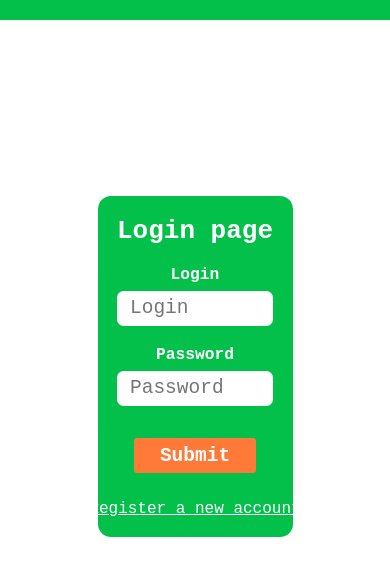
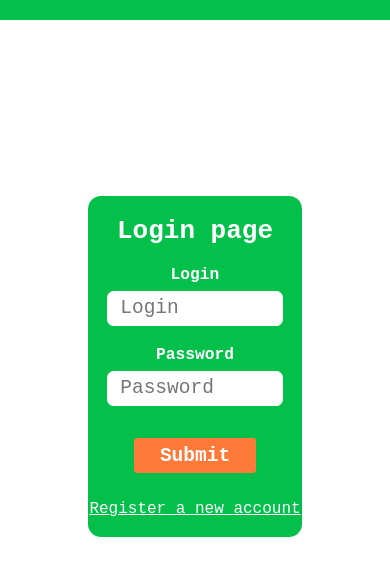
Before and after one commit to theantonyis/chat, a website: page static/login.html in a window 390 px wide. Shown: the part 52-628 px from the top of the page. Drawn offline with nearby package versions, Linux system fonts and the light colour scheme; a web font is replaced by a local one.

Commit message:
small fix in login

```diff
--- a/static/style.css
+++ b/static/style.css
@@ -309,4 +309,8 @@ li {
     .register-form__title {
         white-space: nowrap;
     }
+
+    .register-form__container{
+        width: 55vw;
+    }
 }
```
